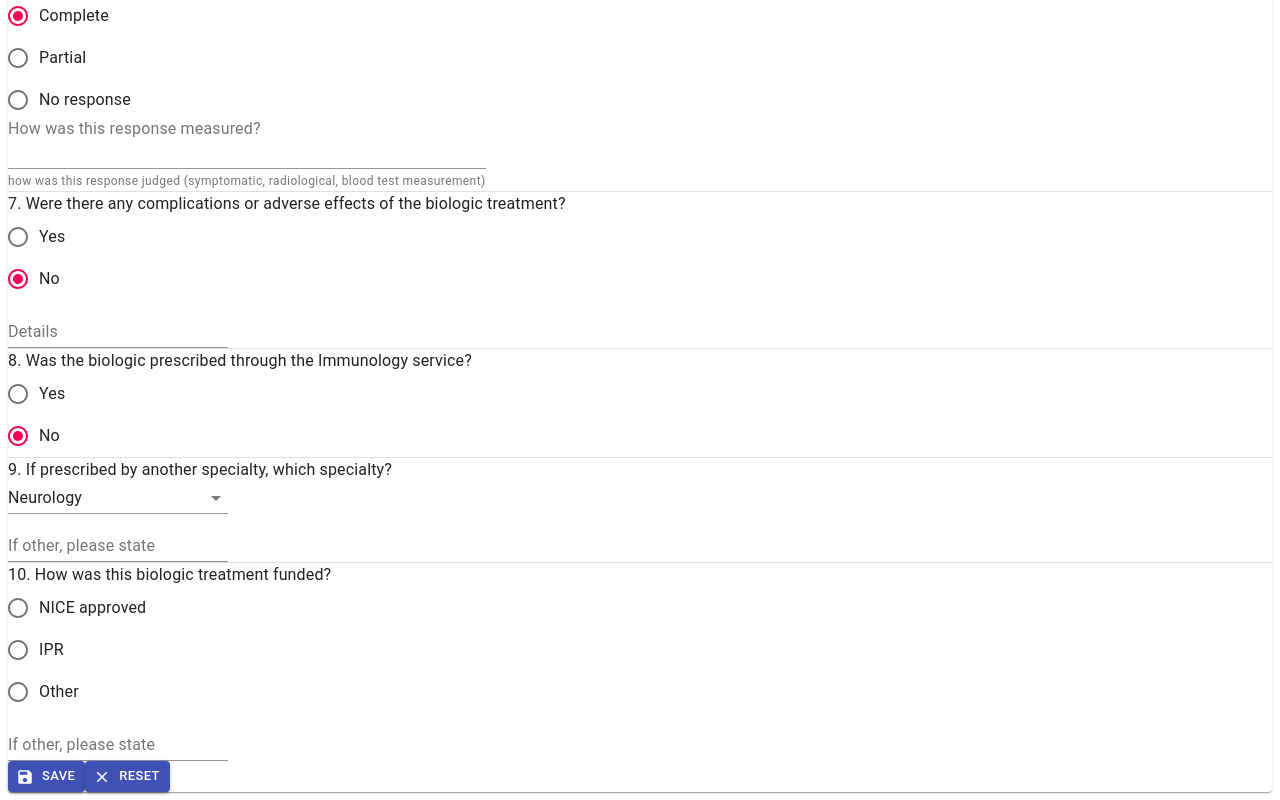
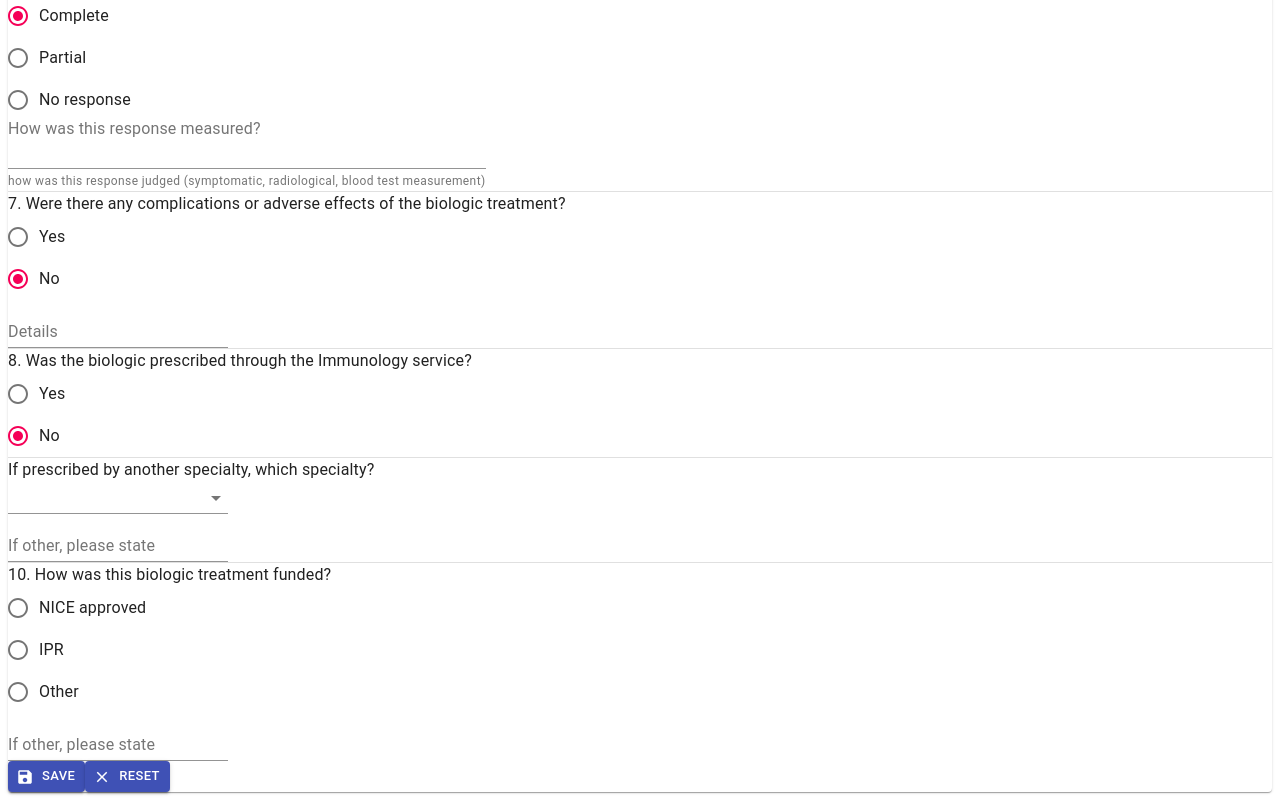
Before and after one commit to UCL/UKPID-level3-app, a Next.js app: page / in a window 1280 px wide. Shown: the part 889-1689 px from the top of the page. Built offline with nearby package versions, Linux system fonts and the light colour scheme.

Commit message:
Make select in question9 a controlled component

```diff
--- a/components/trainee-network/question4.js
+++ b/components/trainee-network/question4.js
@@ -27,7 +27,7 @@ const Question4Data = () => {
         }
       </Select>
     </FormControl>
-  )
+  );
 };
 
 export { Question4Prompt, Question4Data };
--- a/components/trainee-network/question9.js
+++ b/components/trainee-network/question9.js
@@ -1,4 +1,4 @@
-import React from 'react';
+import React, { useState } from 'react';
 
 import FormControl from '@material-ui/core/FormControl';
 import FormGroup from '@material-ui/core/FormGroup';
@@ -7,14 +7,19 @@ import Select from '@material-ui/core/Select';
 import TextField from '@material-ui/core/TextField';
 import Typography from '@material-ui/core/Typography';
 
-const question9Text = '9. If prescribed by another specialty, which specialty?';
+const question9Text = 'If prescribed by another specialty, which specialty?';
 
 const Question9Prompt = () => <Typography>{question9Text}</Typography>;
 
-const Question9Data = () => (
+const Question9Data = () => {
+  const [specialty, setSpecialty] = useState('');
+  return (
     <FormControl>
       <FormGroup>
-      <Select value="neurology">
+        <Select
+          value={specialty}
+          onChange={(event) => setSpecialty(event.target.value)}
+        >
           <MenuItem value="haematology">Haematology</MenuItem>
           <MenuItem value="rheumatology">Rheumatology</MenuItem>
           <MenuItem value="renal">Renal</MenuItem>
@@ -32,5 +37,6 @@ const Question9Data = () => (
       </FormGroup>
     </FormControl>
   );
+};
 
 export { Question9Data, Question9Prompt };
```
Lines whose indentation alone changed are shown as unchanged.
